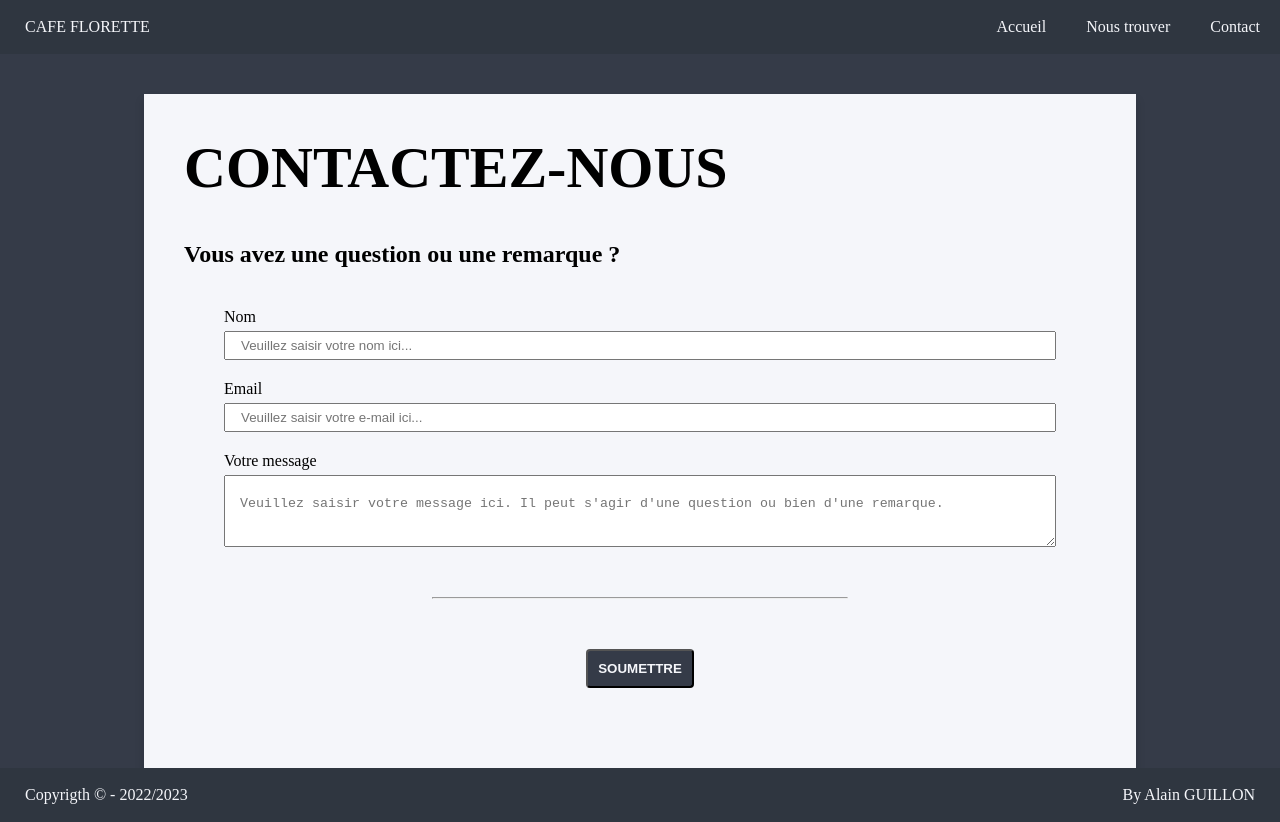
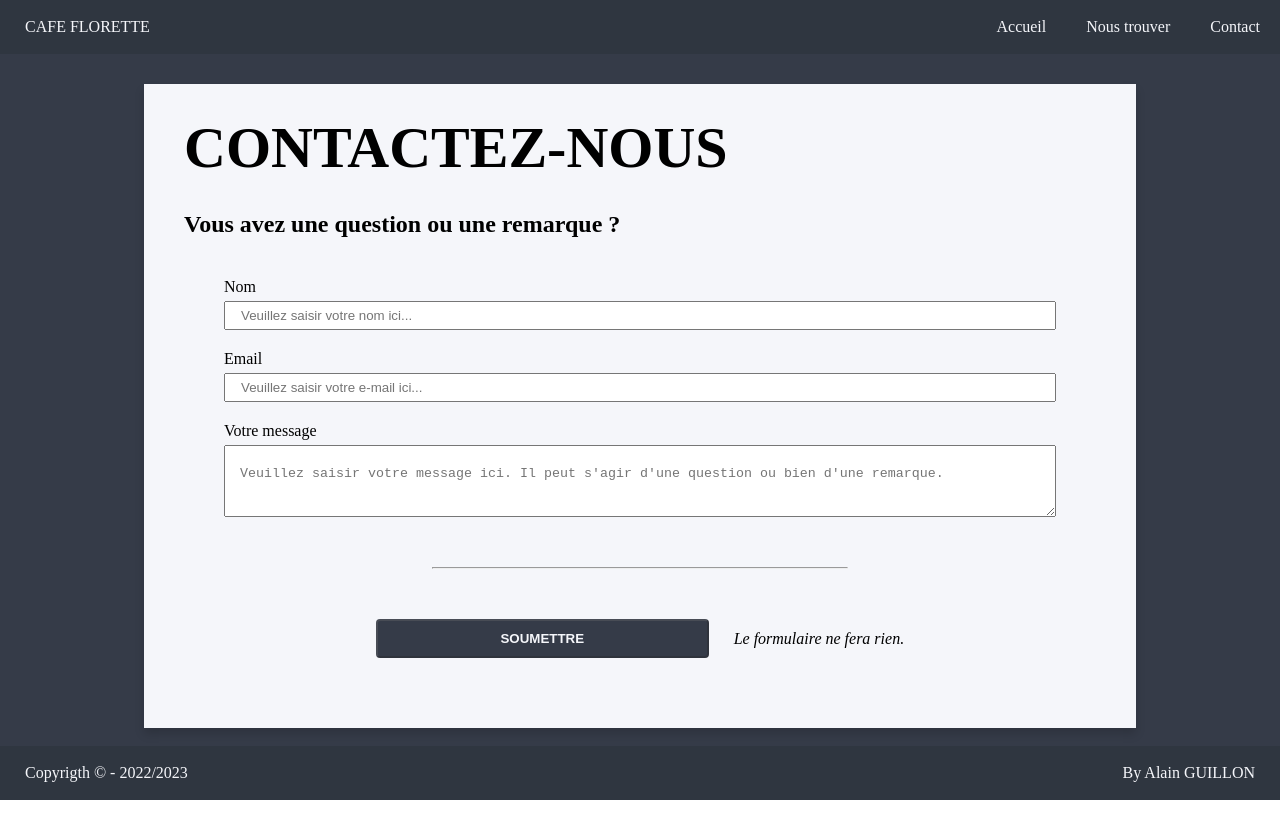
Before and after one commit to Zyrass/cafe_florette_react, a React (Create React App) app: page /contact in a window 1280 px wide. After the commit the page ends 800 px from the top, so only its background shows below. Built offline with nearby package versions, Linux system fonts and the light colour scheme.

Commit message:
updtate ContactPage

```diff
--- a/src/assets/styles/_base.scss
+++ b/src/assets/styles/_base.scss
@@ -82,3 +82,7 @@ footer {
 ul {
   list-style: none;
 }
+
+button[disabled] {
+  cursor: not-allowed;
+}
--- a/src/assets/styles/_flex.scss
+++ b/src/assets/styles/_flex.scss
@@ -241,16 +241,16 @@
       align-items: baseline;
     }
     &-unset {
-      justify-items: unset;
+      align-items: unset;
     }
     &-center {
-      justify-items: center;
+      align-items: center;
     }
     &-start {
-      justify-items: flex-start;
+      align-items: flex-start;
     }
     &-end {
-      justify-items: flex-end;
+      align-items: flex-end;
     }
     &-stretch {
       justify-items: stretch;
@@ -267,22 +267,22 @@
       align-self: baseline;
     }
     &-center {
-      justify-self: center;
+      align-self: center;
     }
     &-start {
-      justify-self: flex-start;
+      align-self: flex-start;
     }
     &-end {
-      justify-self: flex-end;
+      align-self: flex-end;
     }
     &-stretch {
-      justify-self: stretch;
+      align-self: stretch;
     }
     &-initial {
-      justify-self: initial;
+      align-self: initial;
     }
     &-unset {
-      justify-self: unset;
+      align-self: unset;
     }
   }
 }
--- a/src/pages/ContactPage/ContactPage.js
+++ b/src/pages/ContactPage/ContactPage.js
@@ -1,15 +1,17 @@
 import styles from "./Contact.module.scss";
 
 function ContactPage() {
+
   return (
-    <div className="container mt-40 px-40 pb-40 bg-white">
-      <h1 className={`upper pt-40 my-40 ${styles.h1}`}>Contactez-nous</h1>
+    <div className="container mt-30 px-40 pb-30 bg-white">
+      <h1 className={`upper pt-30 my-30 ${styles.h1}`}>Contactez-nous</h1>
       <h2>Vous avez une question ou une remarque ?</h2>
       <section className="py-40 px-40">
         <div className="d-flex flex-column mb-20">
           <span className="mb-5">Nom</span>
           <input
-            type="text" placeholder="Veuillez saisir votre nom ici..."
+            type="text"
+            placeholder="Veuillez saisir votre nom ici..."
             className="py-5 px-15"
           />
         </div>
@@ -30,8 +32,15 @@ function ContactPage() {
           />
         </div>
         <hr className="my-50 w-50 mx-auto" />
-        <div className="d-flex justify-content-center">
-          <button type="button" className="upper btn btn-primary">Soumettre</button>
+        <div className="d-flex justify-content-center align-items-center">
+          <button
+            type="button"
+            className="upper btn btn-primary w-40 mr-25"
+            disabled
+          >
+            Soumettre
+          </button>
+          <em>Le formulaire ne fera rien.</em>
         </div>
       </section>
     </div>
```
